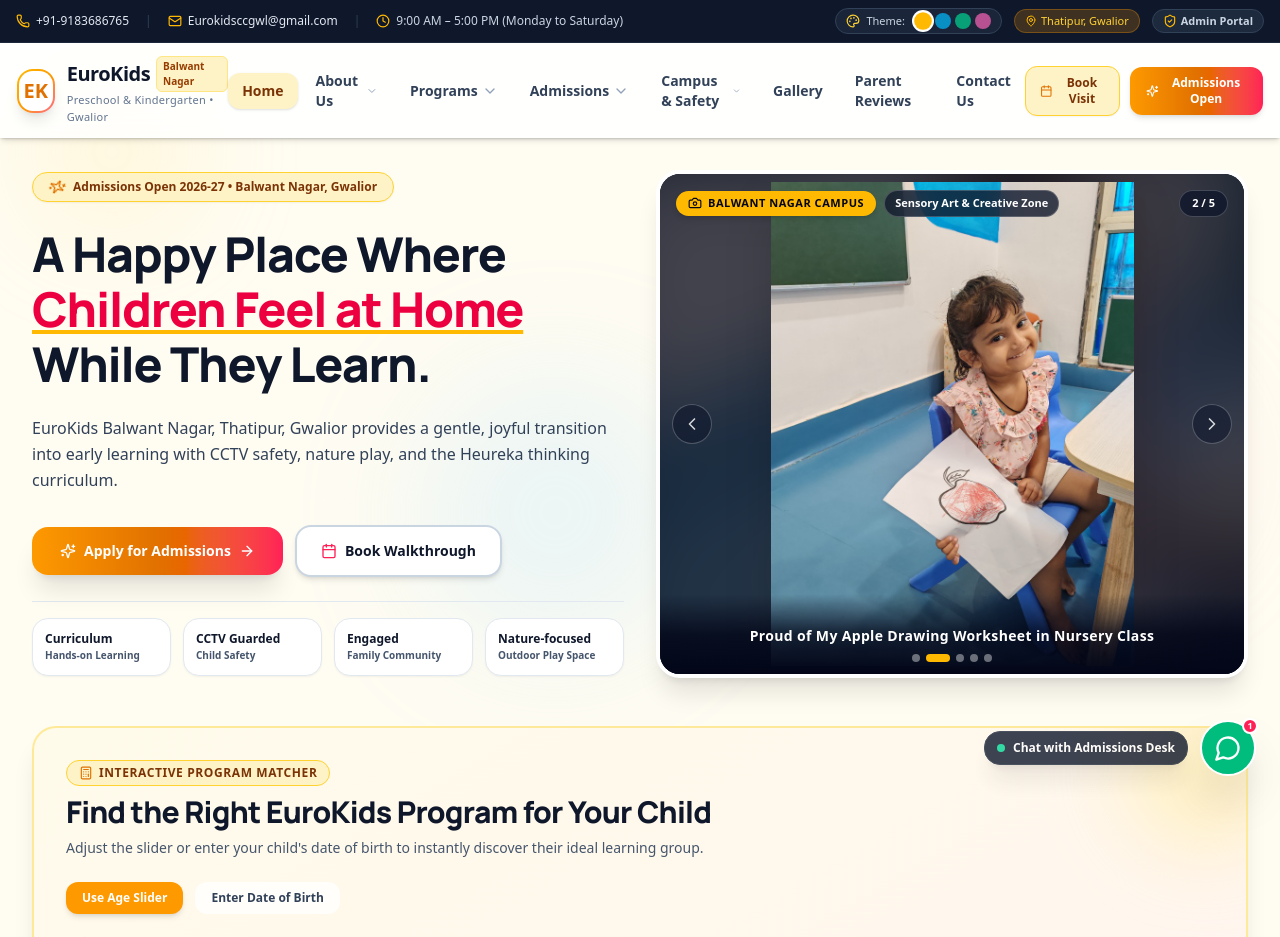
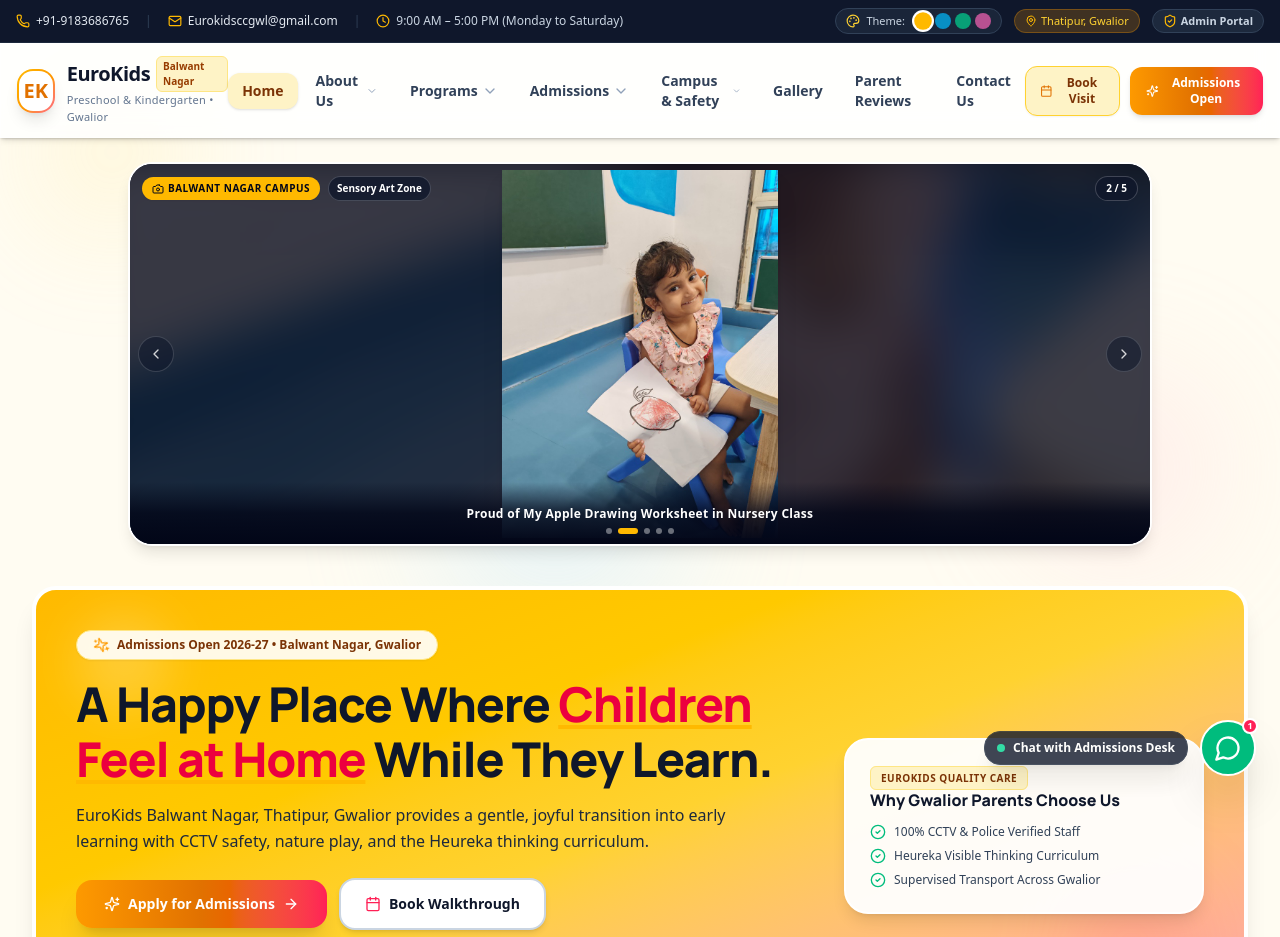
Before and after one commit to abhishekgaud7/Euro-Kids-Bn, a React (Vite) app: page / in a window 1280 px wide. Shown: the top 937 px of the page. Built offline with nearby package versions, Linux system fonts and the light colour scheme.

Commit message:
Position compact normal-size photo slider at very top below navbar, admission section below it, and optimize loading performance

```diff
--- a/src/components/HeroPhotoSlider.tsx
+++ b/src/components/HeroPhotoSlider.tsx
@@ -1,6 +1,6 @@
 import React, { useState, useEffect } from 'react';
 import { motion, AnimatePresence } from 'framer-motion';
-import { ChevronLeft, ChevronRight, Sparkles, Camera } from 'lucide-react';
+import { ChevronLeft, ChevronRight, Camera, Sparkles } from 'lucide-react';
 
 export interface PhotoSlide {
   id: string;
@@ -13,20 +13,20 @@ const PHOTO_SLIDES: PhotoSlide[] = [
   {
     id: 'slide-1',
     image: '/images/slider/slide1.jpg',
-    caption: 'Warm Namaste Greetings & Morning Prayer',
+    caption: 'Warm Namaste Greetings & Morning Discipline',
     tag: 'Balwant Nagar Campus'
   },
   {
     id: 'slide-2',
     image: '/images/slider/slide2.jpg',
     caption: 'Proud of My Apple Drawing Worksheet in Nursery Class',
-    tag: 'Sensory Art & Creative Zone'
+    tag: 'Sensory Art Zone'
   },
   {
     id: 'slide-3',
     image: '/images/slider/slide3.jpg',
     caption: 'Joyful Teacher Guidance & Educator Care',
-    tag: 'Learning Environment'
+    tag: 'Learning Care'
   },
   {
     id: 'slide-4',
@@ -46,13 +46,21 @@ export const HeroPhotoSlider: React.FC = () => {
   const [currentIndex, setCurrentIndex] = useState(0);
   const [isPaused, setIsPaused] = useState(false);
 
-  // Auto-slide effect every 4 seconds
+  // Preload next image for instant performance
+  useEffect(() => {
+    PHOTO_SLIDES.forEach((slide) => {
+      const img = new Image();
+      img.src = slide.image;
+    });
+  }, []);
+
+  // Auto-slide effect every 3.5 seconds
   useEffect(() => {
     if (isPaused) return;
 
     const timer = setInterval(() => {
       setCurrentIndex((prev) => (prev + 1) % PHOTO_SLIDES.length);
-    }, 4000);
+    }, 3500);
 
     return () => clearInterval(timer);
   }, [isPaused]);
@@ -69,87 +77,90 @@ export const HeroPhotoSlider: React.FC = () => {
 
   return (
     <div
-      className="relative rounded-3xl overflow-hidden shadow-xl border-4 border-white bg-slate-900 group"
+      className="relative rounded-3xl overflow-hidden shadow-lg border-2 border-white bg-slate-900 group max-w-5xl mx-auto"
       onMouseEnter={() => setIsPaused(true)}
       onMouseLeave={() => setIsPaused(false)}
     >
-      {/* Photo Showcase Container */}
-      <div className="relative h-[380px] sm:h-[460px] md:h-[500px] w-full flex items-center justify-center overflow-hidden bg-slate-950">
+      {/* Compact Normal Height Slider Showcase */}
+      <div className="relative h-[280px] sm:h-[350px] md:h-[380px] w-full flex items-center justify-center overflow-hidden bg-slate-950">
         {/* Ambient Blurred Background for Vertical Portrait Photos */}
         <AnimatePresence mode="wait">
           <motion.img
             key={`bg-${currentSlide.id}`}
             src={currentSlide.image}
             alt=""
+            loading="eager"
+            decoding="async"
             initial={{ opacity: 0 }}
-            animate={{ opacity: 0.3 }}
+            animate={{ opacity: 0.25 }}
             exit={{ opacity: 0 }}
-            transition={{ duration: 0.5 }}
-            className="absolute inset-0 w-full h-full object-cover blur-2xl scale-125"
+            transition={{ duration: 0.3 }}
+            className="absolute inset-0 w-full h-full object-cover blur-xl scale-110"
           />
         </AnimatePresence>
 
-        {/* Full Uncropped Main Child Photo (object-contain ensures 100% of child face & body is visible) */}
+        {/* Uncropped Child Photo (object-contain guarantees 100% visible face & body) */}
         <AnimatePresence mode="wait">
           <motion.img
             key={`img-${currentSlide.id}`}
             src={currentSlide.image}
             alt={currentSlide.caption}
-            initial={{ opacity: 0, scale: 0.95 }}
+            loading="eager"
+            decoding="async"
+            initial={{ opacity: 0, scale: 0.97 }}
             animate={{ opacity: 1, scale: 1 }}
-            exit={{ opacity: 0, scale: 1.05 }}
-            transition={{ duration: 0.5, ease: 'easeOut' }}
-            className="relative z-10 h-full w-auto max-w-full object-contain mx-auto shadow-2xl py-2"
+            exit={{ opacity: 0, scale: 1.02 }}
+            transition={{ duration: 0.3 }}
+            className="relative z-10 h-full w-auto max-w-full object-contain mx-auto shadow-xl py-1.5"
           />
         </AnimatePresence>
 
         {/* Minimal Subtle Tag Top Left */}
-        <div className="absolute top-4 left-4 z-20 flex items-center gap-2">
-          <span className="bg-amber-400 text-slate-950 text-[11px] font-black px-3 py-1 rounded-full shadow-md flex items-center gap-1.5 uppercase tracking-wider">
-            <Camera className="w-3.5 h-3.5" />
+        <div className="absolute top-3 left-3 z-20 flex items-center gap-2">
+          <span className="bg-amber-400 text-slate-950 text-[10px] font-black px-2.5 py-1 rounded-full shadow-xs flex items-center gap-1 uppercase tracking-wider">
+            <Camera className="w-3 h-3 text-slate-950" />
             <span>Balwant Nagar Campus</span>
           </span>
-          <span className="bg-slate-900/80 backdrop-blur-md text-white text-[11px] font-semibold px-2.5 py-1 rounded-full border border-white/20 hidden sm:inline-block">
+          <span className="bg-slate-900/80 text-white text-[10px] font-semibold px-2 py-1 rounded-full hidden sm:inline-block border border-white/20">
             {currentSlide.tag}
           </span>
         </div>
 
-        {/* Slide Counter Top Right */}
-        <div className="absolute top-4 right-4 z-20 bg-slate-900/80 backdrop-blur-md text-white text-[11px] font-bold px-3 py-1 rounded-full border border-white/20">
+        {/* Counter Top Right */}
+        <div className="absolute top-3 right-3 z-20 bg-slate-900/80 text-white text-[10px] font-bold px-2.5 py-1 rounded-full border border-white/20">
           {currentIndex + 1} / {PHOTO_SLIDES.length}
         </div>
 
         {/* Navigation Arrows */}
         <button
           onClick={goToPrev}
-          className="absolute left-3 top-1/2 -translate-y-1/2 z-30 w-10 h-10 rounded-full bg-slate-900/70 hover:bg-slate-900 text-white flex items-center justify-center backdrop-blur-md border border-white/30 transition-all opacity-80 hover:opacity-100 hover:scale-110"
+          className="absolute left-2 top-1/2 -translate-y-1/2 z-30 w-9 h-9 rounded-full bg-slate-900/70 hover:bg-slate-900 text-white flex items-center justify-center border border-white/20 transition-all opacity-80 hover:opacity-100 hover:scale-105"
           aria-label="Previous Photo"
         >
-          <ChevronLeft className="w-5 h-5" />
+          <ChevronLeft className="w-4 h-4" />
         </button>
 
         <button
           onClick={goToNext}
-          className="absolute right-3 top-1/2 -translate-y-1/2 z-30 w-10 h-10 rounded-full bg-slate-900/70 hover:bg-slate-900 text-white flex items-center justify-center backdrop-blur-md border border-white/30 transition-all opacity-80 hover:opacity-100 hover:scale-110"
+          className="absolute right-2 top-1/2 -translate-y-1/2 z-30 w-9 h-9 rounded-full bg-slate-900/70 hover:bg-slate-900 text-white flex items-center justify-center border border-white/20 transition-all opacity-80 hover:opacity-100 hover:scale-105"
           aria-label="Next Photo"
         >
-          <ChevronRight className="w-5 h-5" />
+          <ChevronRight className="w-4 h-4" />
         </button>
 
-        {/* Clean Subtle Caption Bar at Bottom (Does NOT cover child's face) */}
-        <div className="absolute bottom-0 inset-x-0 z-20 bg-gradient-to-t from-slate-950 via-slate-950/80 to-transparent pt-8 pb-3 px-4 flex flex-col items-center text-center">
-          <p className="text-xs sm:text-sm font-bold text-white tracking-wide max-w-lg mb-2">
+        {/* Caption & Dot Indicators at Bottom */}
+        <div className="absolute bottom-0 inset-x-0 z-20 bg-gradient-to-t from-slate-950 via-slate-950/80 to-transparent pt-6 pb-2.5 px-3 flex flex-col items-center text-center">
+          <p className="text-xs font-bold text-white tracking-wide max-w-md mb-1.5 truncate">
             {currentSlide.caption}
           </p>
 
-          {/* Dot Progress Indicators */}
           <div className="flex items-center gap-1.5">
             {PHOTO_SLIDES.map((_, idx) => (
               <button
                 key={idx}
                 onClick={() => setCurrentIndex(idx)}
-                className={`h-2 rounded-full transition-all duration-300 ${
-                  currentIndex === idx ? 'w-6 bg-amber-400' : 'w-2 bg-white/40 hover:bg-white/70'
+                className={`h-1.5 rounded-full transition-all duration-300 ${
+                  currentIndex === idx ? 'w-5 bg-amber-400' : 'w-1.5 bg-white/40 hover:bg-white/70'
                 }`}
                 aria-label={`Go to slide ${idx + 1}`}
               />
--- a/src/pages/HomePage.tsx
+++ b/src/pages/HomePage.tsx
@@ -31,22 +31,30 @@ export const HomePage: React.FC<HomePageProps> = ({ onNavigateTab }) => {
   const { schoolInfo, testimonials, openBookVisit, openEnquiryDrawer } = useData();
 
   return (
-    <div className="space-y-12 py-6 md:py-8">
-      {/* TOP HERO SECTION: 2-Column Side-by-Side Layout */}
-      {/* Left: Admissions Announcement & CTAs | Right: Uncropped Real Children Photo Slider */}
-      <section className="grid grid-cols-1 lg:grid-cols-12 gap-8 items-center">
-        {/* Left Column: Admissions & School Introduction */}
-        <div className="lg:col-span-6 space-y-6">
-          <div className="inline-flex items-center gap-2 bg-amber-100 text-amber-900 px-4 py-1.5 rounded-full text-xs font-black shadow-xs border border-amber-300">
-            <Sparkles className="w-4 h-4 text-amber-600 animate-spin" />
+    <div className="space-y-10 py-4 md:py-6">
+      {/* 1. TOP CAROUSEL: Auto-sliding Real Campus Photo Showcase (Normal Height, Directly Below Navbar) */}
+      <section className="space-y-2">
+        <HeroPhotoSlider />
+      </section>
+
+      {/* 2. ADMISSION ANNOUNCEMENT & STATS BANNER (DIRECTLY BELOW SLIDER) */}
+      <section className="relative rounded-3xl bg-gradient-to-br from-amber-400 via-amber-300 to-rose-300 p-6 md:p-10 overflow-hidden shadow-xl border-4 border-white">
+        {/* Animated Background Doodles */}
+        <div className="absolute top-6 left-10 w-24 h-24 bg-white/20 rounded-full blur-xl animate-float-slow" />
+        <div className="absolute bottom-10 right-12 w-32 h-32 bg-rose-400/20 rounded-full blur-2xl animate-float-delayed" />
+
+        <div className="relative z-10 grid grid-cols-1 lg:grid-cols-12 gap-6 items-center">
+          <div className="lg:col-span-8 space-y-4">
+            <div className="inline-flex items-center gap-2 bg-white/90 backdrop-blur-xs px-4 py-1.5 rounded-full text-xs font-black text-amber-900 shadow-xs border border-amber-200">
+              <Sparkles className="w-4 h-4 text-amber-500 animate-spin" />
               <span>Admissions Open 2026-27 • Balwant Nagar, Gwalior</span>
             </div>
 
-          <h1 className="text-3xl sm:text-5xl font-black text-slate-900 tracking-tight leading-[1.15]">
+            <h1 className="text-3xl sm:text-4xl lg:text-5xl font-black text-slate-900 tracking-tight leading-[1.15]">
               A Happy Place Where <span className="text-rose-600 underline decoration-amber-400">Children Feel at Home</span> While They Learn.
             </h1>
 
-          <p className="text-sm sm:text-base text-slate-700 font-medium leading-relaxed">
+            <p className="text-sm sm:text-base text-slate-800 font-medium leading-relaxed max-w-2xl">
               EuroKids Balwant Nagar, Thatipur, Gwalior provides a gentle, joyful transition into early learning with CCTV safety, nature play, and the Heureka thinking curriculum.
             </p>
 
@@ -69,10 +77,10 @@ export const HomePage: React.FC<HomePageProps> = ({ onNavigateTab }) => {
               </button>
             </div>
 
-          {/* Quick Highlights Grid */}
-          <div className="pt-4 border-t border-slate-200 grid grid-cols-2 sm:grid-cols-4 gap-3">
+            {/* Quick Stats Grid */}
+            <div className="pt-4 border-t border-slate-900/10 grid grid-cols-2 sm:grid-cols-4 gap-3">
               {schoolInfo.stats.map((stat, idx) => (
-              <div key={idx} className="bg-white p-3 rounded-2xl border border-slate-200 shadow-xs">
+                <div key={idx} className="bg-white/85 backdrop-blur-xs p-3 rounded-2xl border border-white/60">
                   <p className="text-xs font-extrabold text-slate-900 leading-tight">{stat.value}</p>
                   <p className="text-[10px] text-slate-600 font-semibold mt-0.5">{stat.label}</p>
                 </div>
@@ -80,18 +88,36 @@ export const HomePage: React.FC<HomePageProps> = ({ onNavigateTab }) => {
             </div>
           </div>
 
-        {/* Right Column: Auto-sliding Real Campus Photo Carousel (Faces 100% Uncropped!) */}
-        <div className="lg:col-span-6">
-          <HeroPhotoSlider />
+          {/* Director & Safety Quick Card */}
+          <div className="lg:col-span-4 bg-white/95 p-6 rounded-3xl border-2 border-white shadow-lg space-y-3">
+            <span className="bg-amber-100 text-amber-900 text-[10px] font-extrabold px-2.5 py-1 rounded-md uppercase tracking-wider border border-amber-200">
+              EuroKids Quality Care
+            </span>
+            <h3 className="text-base font-extrabold text-slate-900">Why Gwalior Parents Choose Us</h3>
+            <div className="space-y-2 text-xs text-slate-700">
+              <div className="flex items-center gap-2">
+                <CheckCircle2 className="w-4 h-4 text-emerald-500 shrink-0" />
+                <span>100% CCTV & Police Verified Staff</span>
+              </div>
+              <div className="flex items-center gap-2">
+                <CheckCircle2 className="w-4 h-4 text-emerald-500 shrink-0" />
+                <span>Heureka Visible Thinking Curriculum</span>
+              </div>
+              <div className="flex items-center gap-2">
+                <CheckCircle2 className="w-4 h-4 text-emerald-500 shrink-0" />
+                <span>Supervised Transport Across Gwalior</span>
+              </div>
+            </div>
+          </div>
         </div>
       </section>
 
-      {/* AGE FINDER QUIZ SECTION */}
+      {/* 3. AGE FINDER QUIZ SECTION */}
       <section>
         <AgeFinderQuiz />
       </section>
 
-      {/* PROGRAMS OVERVIEW CARDS */}
+      {/* 4. PROGRAMS OVERVIEW CARDS */}
       <section className="space-y-6">
         <div className="text-center max-w-2xl mx-auto space-y-2">
           <span className="bg-rose-100 text-rose-800 text-xs font-extrabold px-3 py-1 rounded-full uppercase tracking-wider border border-rose-200">
@@ -117,6 +143,8 @@ export const HomePage: React.FC<HomePageProps> = ({ onNavigateTab }) => {
                   <img
                     src={prog.image}
                     alt={prog.name}
+                    loading="lazy"
+                    decoding="async"
                     className="w-full h-full object-cover group-hover:scale-105 transition-transform duration-500"
                   />
                   <span className="absolute top-3 right-3 bg-white/90 backdrop-blur-xs text-slate-900 text-[11px] font-black px-2.5 py-1 rounded-lg shadow-sm">
@@ -160,7 +188,7 @@ export const HomePage: React.FC<HomePageProps> = ({ onNavigateTab }) => {
         </div>
       </section>
 
-      {/* DAY ROUTINE PREVIEW */}
+      {/* 5. DAY ROUTINE PREVIEW */}
       <section className="bg-slate-900 rounded-3xl p-6 md:p-10 text-white relative overflow-hidden">
         <div className="flex flex-col md:flex-row md:items-center justify-between gap-4 mb-8 border-b border-slate-800 pb-6">
           <div>
@@ -188,7 +216,7 @@ export const HomePage: React.FC<HomePageProps> = ({ onNavigateTab }) => {
         </div>
       </section>
 
-      {/* TESTIMONIALS SPOTLIGHT */}
+      {/* 6. TESTIMONIALS SPOTLIGHT */}
       <section className="space-y-6">
         <div className="text-center max-w-xl mx-auto space-y-2">
           <span className="bg-emerald-100 text-emerald-800 text-xs font-extrabold px-3 py-1 rounded-full uppercase tracking-wider border border-emerald-200">
@@ -215,6 +243,8 @@ export const HomePage: React.FC<HomePageProps> = ({ onNavigateTab }) => {
                 <img
                   src={item.avatar}
                   alt={item.parentName}
+                  loading="lazy"
+                  decoding="async"
                   className="w-10 h-10 rounded-full object-cover border border-amber-300"
                 />
                 <div>
```
Lines whose indentation alone changed are shown as unchanged.
